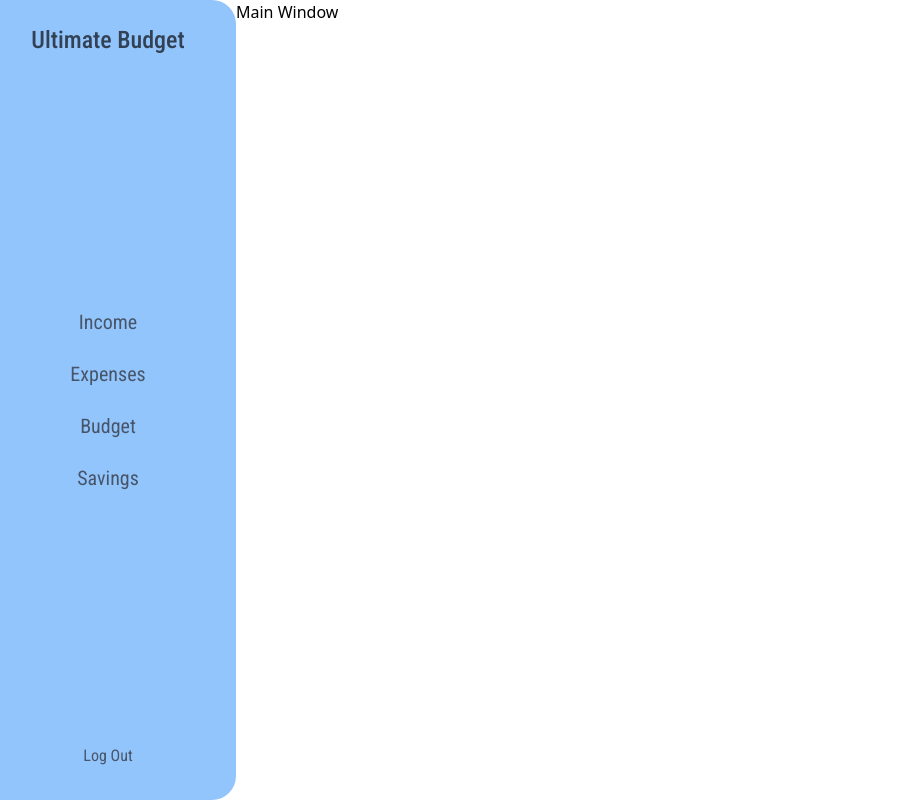
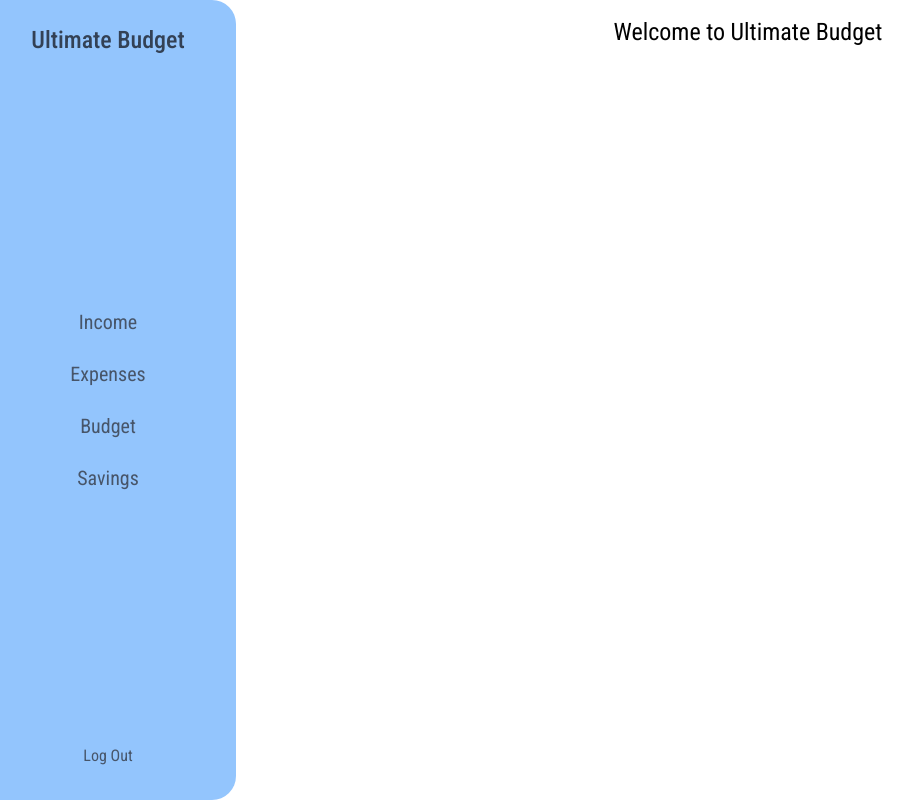
Before and after one commit to kazblacktopp/ultimate-budget, a React (Vite) app: page / in a window 1280 px wide. Shown: the whole page, without its empty margins (20-933 px from the left). Built offline with nearby package versions, Linux system fonts and the light colour scheme.

Commit message:
Add logic to handle menu selection

```diff
--- a/src/App.jsx
+++ b/src/App.jsx
@@ -1,12 +1,34 @@
+import { useState } from 'react';
 import SideBar from './components/SideBar';
 
 export default function App() {
+	const [selectedPage, setSelectedPage] = useState(undefined);
+
+	function handleMenuItemSelection(menuSelection) {
+		setSelectedPage(menuSelection);
+	}
+
+	let content = (
+		<h2 className="mt-4 text-center font-display text-2xl">
+			{selectedPage}
+		</h2>
+	);
+
+	if (selectedPage === undefined) {
+		content = (
+			<h2 className="mt-4 text-center font-display text-2xl">
+				Welcome to Ultimate Budget
+			</h2>
+		);
+	}
+
 	return (
-		<div className="flex w-screen h-screen">
-			<SideBar />
-			<main>
-				<h2>Main Window</h2>
-			</main>
+		<div className="flex h-screen w-screen">
+			<SideBar
+				onMenuSelection={handleMenuItemSelection}
+				selection={selectedPage}
+			/>
+			<main className="w-4/5">{content}</main>
 		</div>
 	);
 }
```
